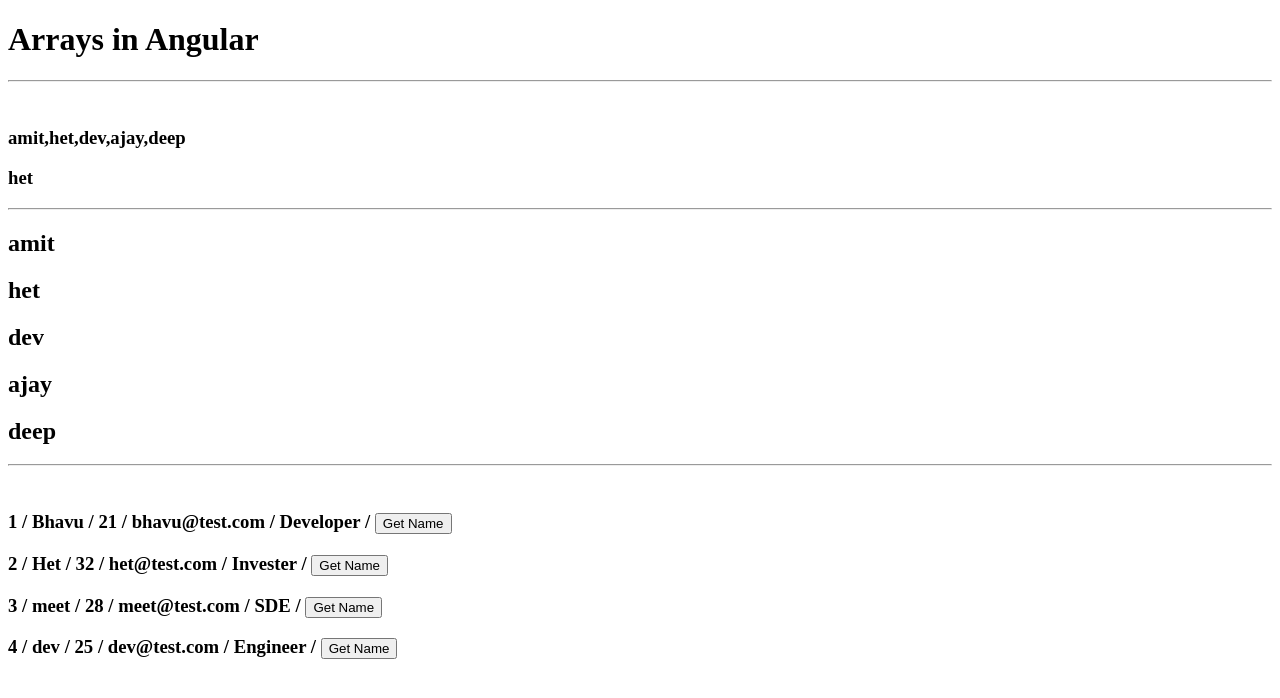
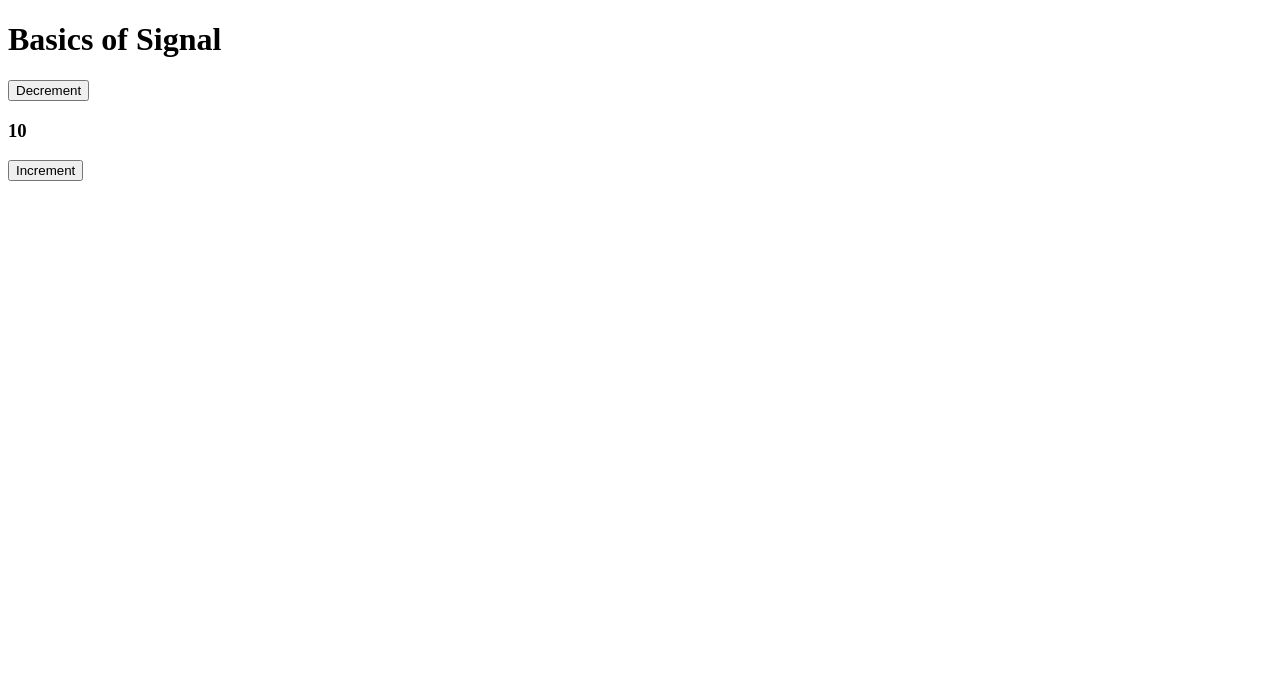
Before and after one commit to Bhavu7/Angular-v20, an Angular app: page / in a window 1280 px wide. Shown: the top 698 px of the page. Built offline with nearby package versions, Linux system fonts and the light colour scheme.

Commit message:
Signals in Angular

```diff
--- a/src/app/app.html
+++ b/src/app/app.html
@@ -101,7 +101,7 @@
   }
 } -->
 
-<h1>Arrays in Angular</h1>
+<!-- <h1>Arrays in Angular</h1>
 <hr />
 <br />
 <h3>{{ users }}</h3>
@@ -136,4 +136,16 @@
     <button (click)="getName(student.name)">Get Name</button>
   </span>
 </h3>
-}
+} -->
+
+<h1>Basics of Signal</h1>
+
+<!-- <h3>{{count()}}</h3>
+<h3>{{x}}</h3>
+
+<button (click)="count.set(100)">Increase Signal</button>
+<button (click)="updateValue()">update value</button> -->
+
+<button (click)="updateValue('dec')">Decrement</button>
+<h3>{{ count() }}</h3>
+<button (click)="updateValue('inc')">Increment</button>
--- a/src/app/app.ts
+++ b/src/app/app.ts
@@ -1,4 +1,4 @@
-import { Component, signal } from '@angular/core';
+import { Component, effect, signal } from '@angular/core';
 import { Login } from './login/login';
 import { Signup } from './signup/signup';
 import { Profile } from './profile/profile.component';
@@ -139,39 +139,60 @@
   //   this.color = (event.target as HTMLInputElement).value;
   // }
 
-  users = ['amit', 'het', 'dev', 'ajay', 'deep'];
-  students = [
-    {
-      id: 1,
-      name: 'Bhavu',
-      age: 21,
-      email: 'bhavu@test.com',
-      prof: 'Developer'
-    },
-    {
-      id: 2,
-      name: 'Het',
-      age: 32,
-      email: 'het@test.com',
-      prof: 'Invester'
-    },
-    {
-      id: 3,
-      name: 'meet',
-      age: 28,
-      email: 'meet@test.com',
-      prof: 'SDE'
-    },
-    {
-      id: 4,
-      name: 'dev',
-      age: 25,
-      email: 'dev@test.com',
-      prof: 'Engineer'
+  // users = ['amit', 'het', 'dev', 'ajay', 'deep'];
+  // students = [
+  //   {
+  //     id: 1,
+  //     name: 'Bhavu',
+  //     age: 21,
+  //     email: 'bhavu@test.com',
+  //     prof: 'Developer'
+  //   },
+  //   {
+  //     id: 2,
+  //     name: 'Het',
+  //     age: 32,
+  //     email: 'het@test.com',
+  //     prof: 'Invester'
+  //   },
+  //   {
+  //     id: 3,
+  //     name: 'meet',
+  //     age: 28,
+  //     email: 'meet@test.com',
+  //     prof: 'SDE'
+  //   },
+  //   {
+  //     id: 4,
+  //     name: 'dev',
+  //     age: 25,
+  //     email: 'dev@test.com',
+  //     prof: 'Engineer'
+  //   }
+  // ]
+
+  // getName(name : string){
+  //   console.log(name);
+  // }
+
+  count = signal(10);
+  x = 20;
+
+  constructor() {
+    effect(() => {
+      console.log(this.count());
+
+    })
+  }
+
+  updateValue(val: string) {
+    // this.count.set(300);
+    // this.x = this.x+1;
+
+    if (val == 'inc') {
+      this.count.set(this.count() + 1);
+    } else {
+      this.count.set(this.count() - 1);
     }
-  ]
-
-  getName(name : string){
-    console.log(name);
   }
 }
```
